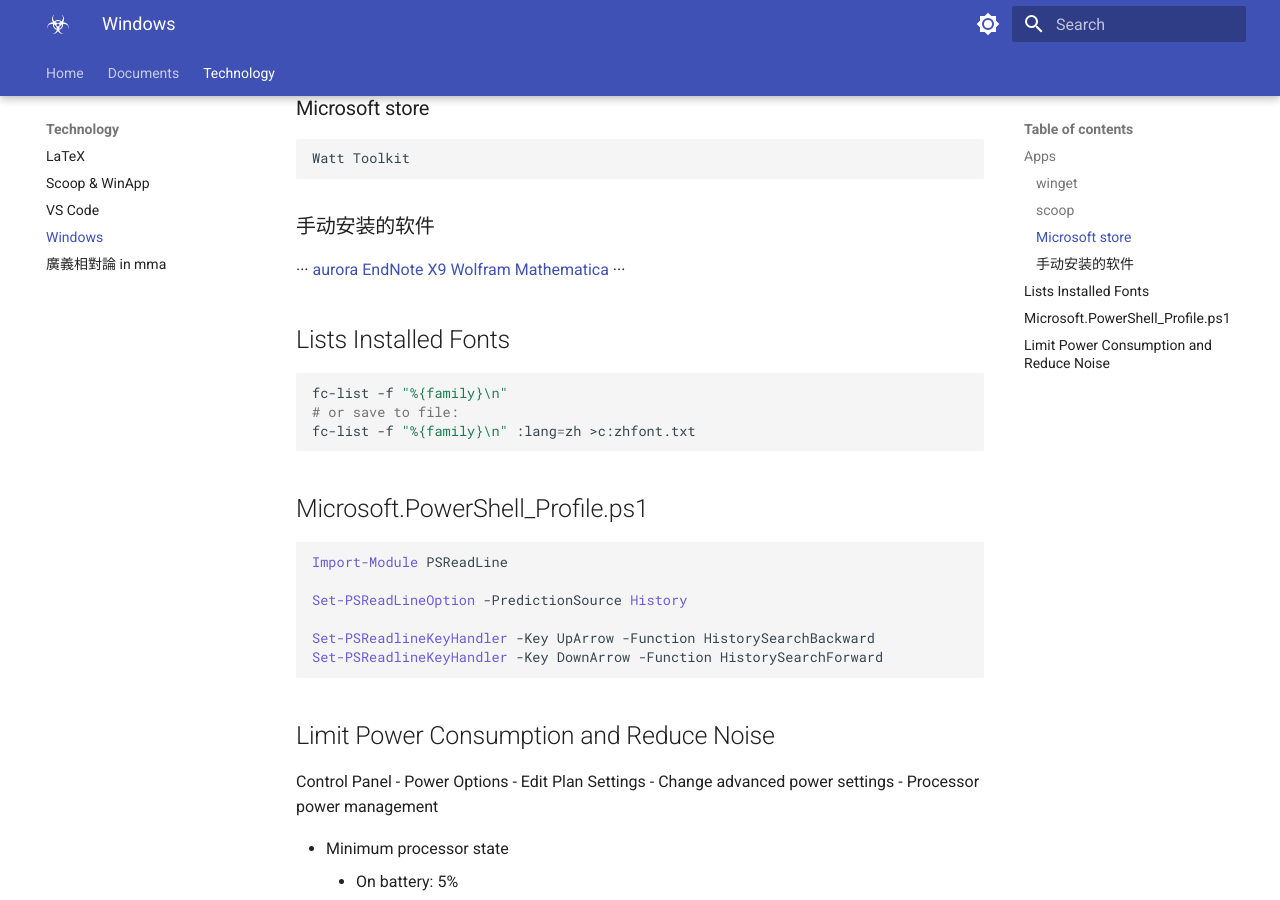
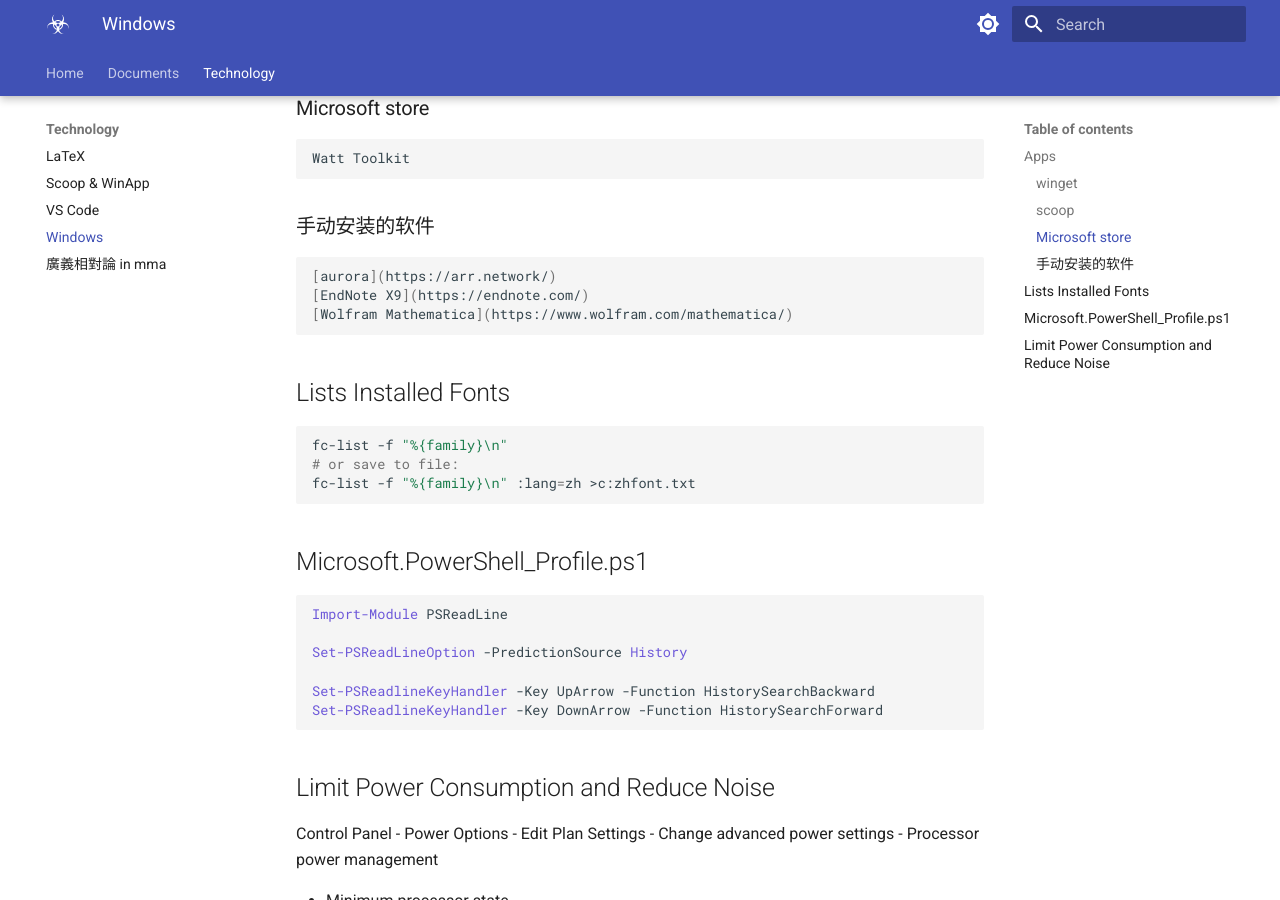
Before and after one commit to ph3n92h3/ph3n92h3.github.io, an MkDocs documentation site: the page built from docs/Technology/Windows.md, in a window 1280 px wide and 900 px high, scrolled down 1361 px. Built offline with MkDocs 1.6.1 and Material for MkDocs 9.7.7, drawn with Linux system fonts in a browser that asks for light colours.

Commit message:
Update Windows.md

````diff
--- a/docs/Technology/Windows.md
+++ b/docs/Technology/Windows.md
@@ -69,11 +69,11 @@
 
 ### 手动安装的软件
 
-···
+```shell
 [aurora](https://arr.network/)
 [EndNote X9](https://endnote.com/)
 [Wolfram Mathematica](https://www.wolfram.com/mathematica/)
-···
+```
 
 ## Lists Installed Fonts
 
````
